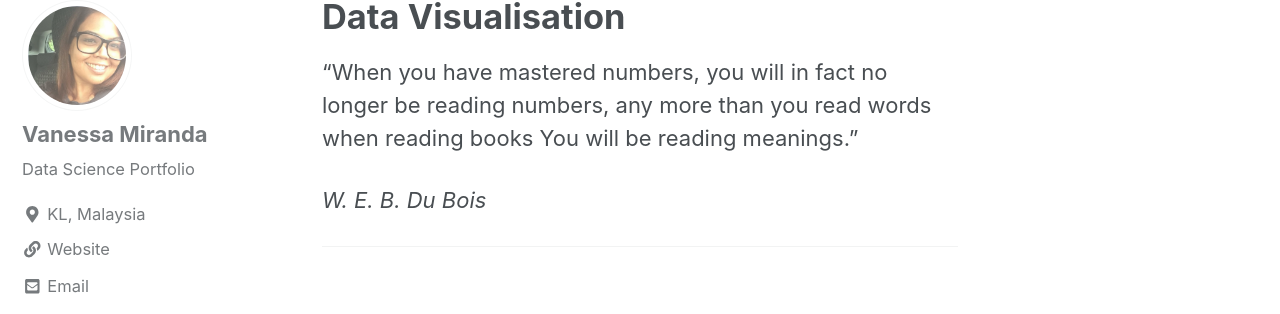
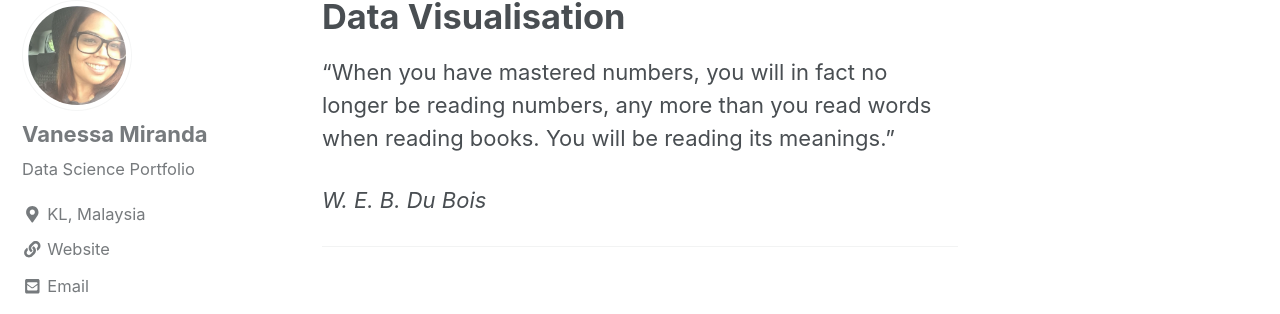
Before and after one commit to vanessamiranda/vanessamiranda.github.io, a Jekyll site: the page built from _pages/dataviz.md, in a window 1280 px wide and 900 px high, scrolled down 455 px. Shown: the part 201-515 px from the top of the window. Built offline with Jekyll 4.4.1, drawn with Linux system fonts in a browser that asks for light colours; nearby versions of some CDN libraries.

Commit message:
update 404

```diff
--- a/_pages/dataviz.md
+++ b/_pages/dataviz.md
@@ -7,8 +7,7 @@ header:
    image: "/images/DV3.jpg"
 ---
 
-"When you have mastered numbers, you will in fact no longer be reading numbers, any more than you read words when reading books
-You will be reading meanings."
+"When you have mastered numbers, you will in fact no longer be reading numbers, any more than you read words when reading books. You will be reading its meanings."
 
 *W. E. B. Du Bois*
 
--- a/index.html
+++ b/index.html
@@ -1,4 +1,6 @@
 ---
 layout: home
 author_profile: true
+header:
+   image: "/images/malaysia.jpg"
 ---
```
Also changed, not shown: images/malaysia.jpg (renamed from images/malaysia-hotels.jpg).
